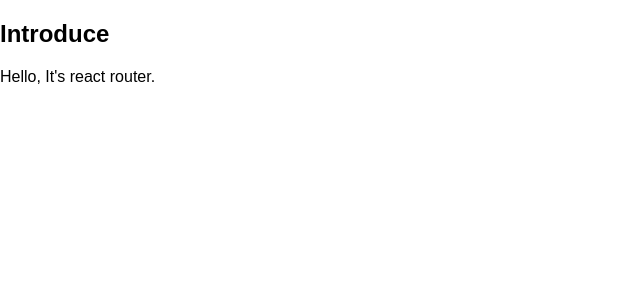
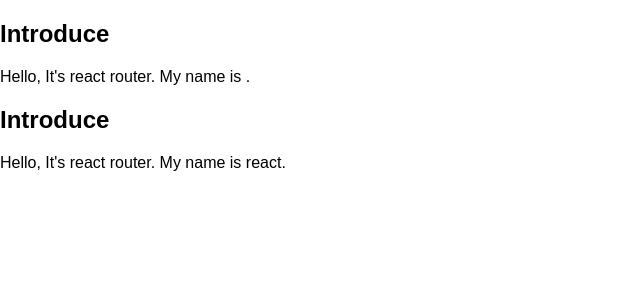
Before and after one commit to seungdols/react_study, a React (Create React App) app in the folder react-router-tutorial/: page /about/react in a window 1280 px wide. Shown: the top 300 px of the page, without its empty margins (0-640 px from the left). Built offline with nearby package versions, Linux system fonts and the light colour scheme.

Commit message:
get params from uri

```diff
--- a/react-router-tutorial/src/App.js
+++ b/react-router-tutorial/src/App.js
@@ -7,6 +7,7 @@
     <div>
       <Route exact path="/" component={Home} />
       <Route path="/about" component={About} />
+      <Route path="/about/:name" component={About} />
     </div>
   )
 }
--- a/react-router-tutorial/src/pages/About.js
+++ b/react-router-tutorial/src/pages/About.js
@@ -1,11 +1,12 @@
 import React from 'react'
 
-const About = () => {
+const About = ({match}) => {
   return (
     <div>
       <h2>Introduce</h2>
       <p>
         Hello, It's react router.
+        My name is {match.params.name}.
       </p>
     </div>
   )
```
